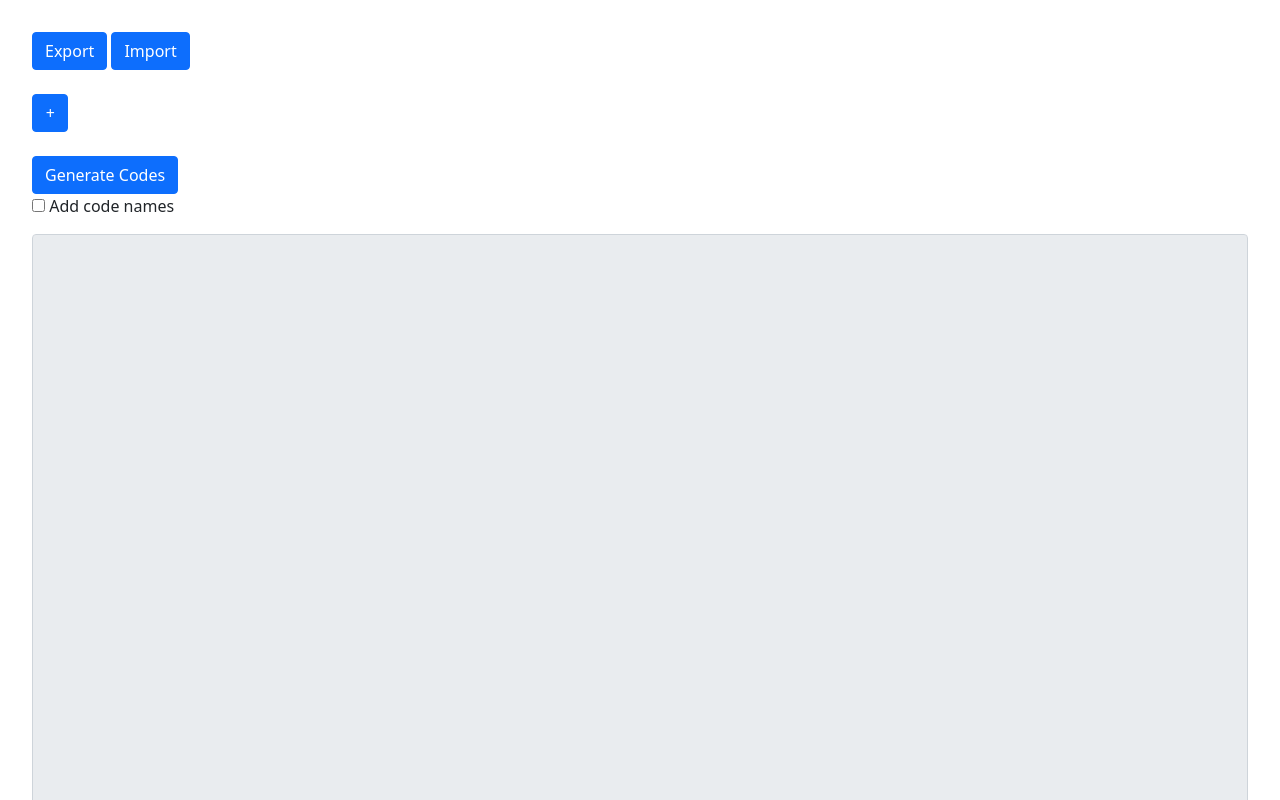
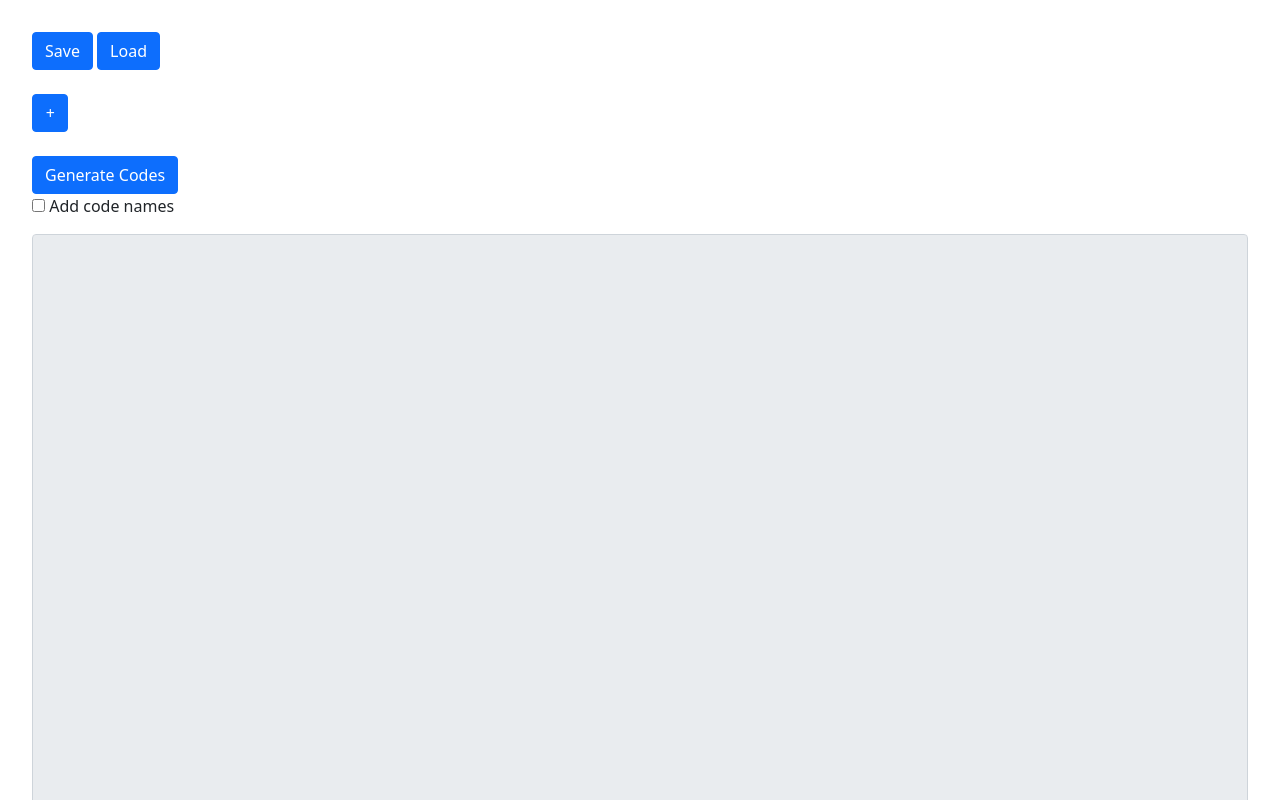
Before and after one commit to cohaereo/wotw-tools, a plain HTML site: page character_editor.html in a window 1280 px wide. Shown: the top 800 px of the page. Drawn offline with nearby package versions, Linux system fonts and the light colour scheme.

Commit message:
Change import/export to load/save

```diff
--- a/character_editor.html
+++ b/character_editor.html
@@ -231,8 +231,8 @@ function remove_code(index) {
         </div>
     </div>
 
-    <button class="btn btn-primary" data-bs-toggle="modal" data-bs-target="#exportModal" onclick="export_codes()">Export</button>
-    <button class="btn btn-primary" data-bs-toggle="modal" data-bs-target="#importModal">Import</button><br/>
+    <button class="btn btn-primary" data-bs-toggle="modal" data-bs-target="#exportModal" onclick="export_codes()">Save</button>
+    <button class="btn btn-primary" data-bs-toggle="modal" data-bs-target="#importModal">Load</button><br/>
     <br/>
     <div id="code-list" class="list-group">
     </div>
```
